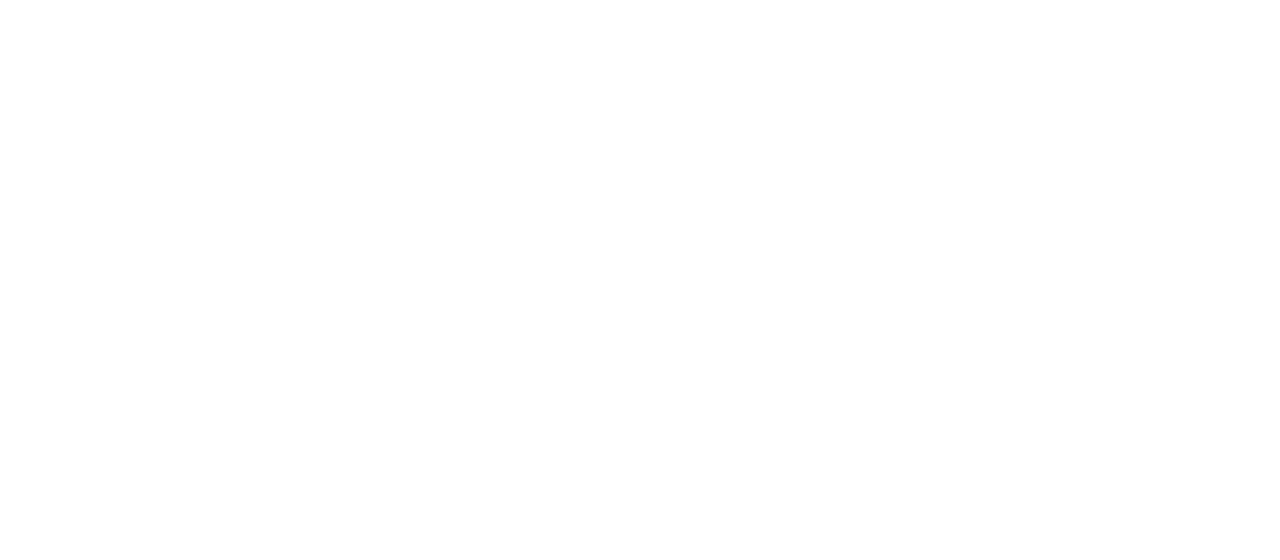
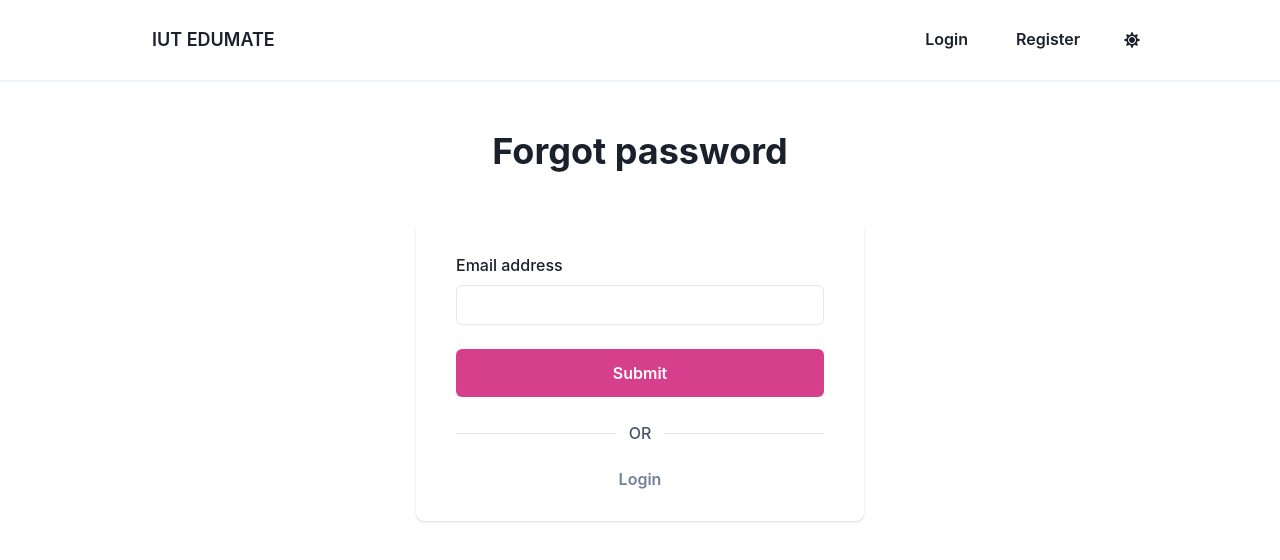
Before and after one commit to SHresTho12/iut_edumate, a React (Create React App) app: page /forgot-password in a window 1280 px wide. Shown: the top 560 px of the page. Built offline with nearby package versions, Linux system fonts and the light colour scheme; no server answers.

Commit message:
password reset added

```diff
--- a/src/components/AppRouter.jsx
+++ b/src/components/AppRouter.jsx
@@ -5,9 +5,9 @@
 
 import Homepage from '../pages/Homepage'
 import Loginpage from '../pages/Loginpage'
-
+import ForgotPasswordPage from '../pages/ForgotPasswordPage'
 import Profilepage from '../pages/Profilepage'
-
+import ResetPasswordPage from '../pages/ResetPasswordPage'
 import Registerpage from '../pages/Registerpage'
 
 export default function AppRouter(props) {
@@ -26,7 +26,16 @@
           <ProtectedRoute exact path='/login' component={Loginpage} />
           <ProtectedRoute exact path='/register' component={Registerpage} />
           <ProtectedRoute exact path='/profile' component={Profilepage} />
-
+          <ProtectedRoute
+            exact
+            path='/forgot-password'
+            component={ForgotPasswordPage}
+          />
+          <ProtectedRoute
+            exact
+            path='/reset-password'
+            component={ResetPasswordPage}
+          />
 
 
 
--- a/src/components/Navbar.jsx
+++ b/src/components/Navbar.jsx
@@ -29,7 +29,7 @@
         mx='auto'
         spacing={4}
       >
-        <Navlink to='/' name='Firbase Authentication' size='lg' />
+        <Navlink to='/' name='IUT EDUMATE' size='lg' />
         <Spacer />
         {!currentUSer && <Navlink to='/login' name='Login' />}
         {!currentUSer && <Navlink to='/register' name='Register' />}
--- a/src/pages/ForgotPasswordPage.jsx
+++ b/src/pages/ForgotPasswordPage.jsx
@@ -14,9 +14,14 @@
 import { Card } from '../components/Card'
 import DividerWithText from '../components/DividerWithText'
 import { Layout } from '../components/Layout'
+import { useAuth } from '../Context/AuthContext'
 
 export default function ForgotPasswordPage() {
   const history = useHistory()
+  const { forgotPassword } = useAuth()
+  const toast = useToast()
+
+  const [email, setEmail] = useState('')
 
   return (
     <Layout>
@@ -27,15 +32,39 @@
         <chakra.form
           onSubmit={async e => {
             e.preventDefault()
-            // your forgot password logic here
+            // your login logic here
+            try {
+              await forgotPassword(email)
+              toast({
+                description: `An email is sent to ${email} for password reset instructions.`,
+                status: 'success',
+                duration: 9000,
+                isClosable: true,
+              })
+            } catch (error) {
+              console.log(error.message)
+              toast({
+                description: error.message,
+                status: 'error',
+                duration: 9000,
+                isClosable: true,
+              })
+            }
           }}
         >
           <Stack spacing='6'>
             <FormControl id='email'>
               <FormLabel>Email address</FormLabel>
-              <Input name='email' type='email' autoComplete='email' required />
+              <Input
+                name='email'
+                type='email'
+                autoComplete='email'
+                required
+                value={email}
+                onChange={e => setEmail(e.target.value)}
+              />
             </FormControl>
-            <Button type='submit' colorScheme='primary' size='lg' fontSize='md'>
+            <Button type='submit' colorScheme='pink' size='lg' fontSize='md'>
               Submit
             </Button>
           </Stack>
@@ -49,4 +78,4 @@
       </Card>
     </Layout>
   )
-}
+        }
--- a/src/pages/ResetPasswordPage.jsx
+++ b/src/pages/ResetPasswordPage.jsx
@@ -12,8 +12,22 @@
 import { Card } from '../components/Card'
 import { Layout } from '../components/Layout'
 import { useHistory, useLocation } from 'react-router-dom'
+import { useAuth } from '../Context/AuthContext'
+
+// A custom hook that builds on useLocation to parse
+// the query string for you.
+function useQuery() {
+  return new URLSearchParams(useLocation().search)
+}
 
 export default function ResetPasswordPage() {
+  const { resetPassword } = useAuth()
+  const query = useQuery()
+  const history = useHistory()
+  const [password, setPassword] = useState('')
+  const toast = useToast()
+
+  console.log(query.get('mode'), query.get('oobCode'))
   return (
     <Layout>
       <Heading textAlign='center' my={12}>
@@ -23,15 +37,38 @@
         <chakra.form
           onSubmit={async e => {
             e.preventDefault()
-            // handle reset password
+            try {
+              await resetPassword(query.get('oobCode'), password)
+              toast({
+                description: 'Password has been changed, you can login now.',
+                status: 'success',
+                duration: 9000,
+                isClosable: true,
+              })
+              history.push('/login')
+            } catch (error) {
+              toast({
+                description: error.message,
+                status: 'error',
+                duration: 9000,
+                isClosable: true,
+              })
+              console.log(error.message)
+            }
           }}
         >
           <Stack spacing='6'>
             <FormControl id='password'>
               <FormLabel>New password</FormLabel>
-              <Input type='password' autoComplete='password' required />
+              <Input
+                type='password'
+                autoComplete='password'
+                required
+                value={password}
+                onChange={e => setPassword(e.target.value)}
+              />
             </FormControl>
-            <Button type='submit' colorScheme='primary' size='lg' fontSize='md'>
+            <Button type='submit' colorScheme='pink' size='lg' fontSize='md'>
               Reset password
             </Button>
           </Stack>
```
Also changed, not shown: src/pages/ResetPasswordPage copy.jsx (deleted, +0 -73 lines).
